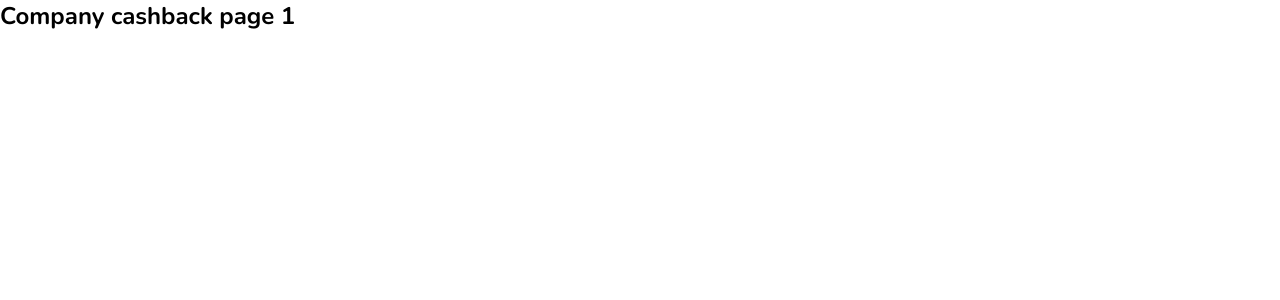
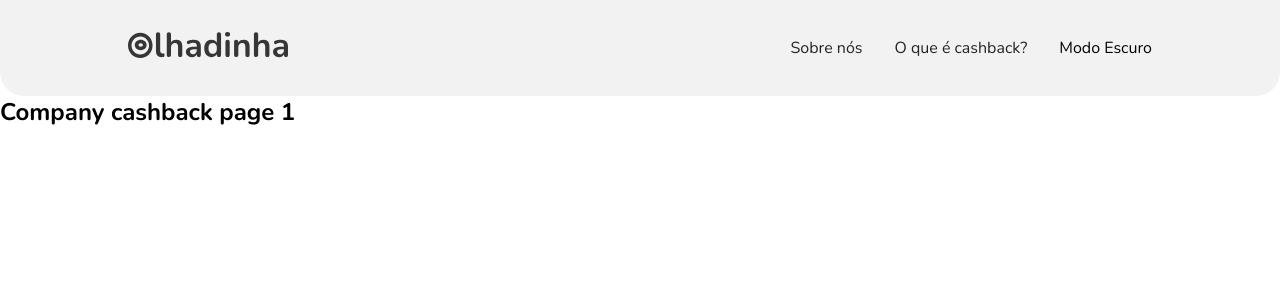
Before and after one commit to Olhadinha/olhadinha-front-end, a React (Vite) app: page /search/1 in a window 1280 px wide. Shown: the top 300 px of the page. Built offline with nearby package versions, Linux system fonts and the light colour scheme.

Commit message:
Feat: add header

```diff
--- a/src/pages/CompanyCashback/index.tsx
+++ b/src/pages/CompanyCashback/index.tsx
@@ -1,9 +1,11 @@
 import { useParams } from "react-router-dom";
+import Header from "../../components/Header";
 
 export default function CompanyCashback() {
     const params = useParams();
     return (
         <>
+            <Header />
             <h2>Company cashback page {params.companyCashback}</h2>
         </>
     );
```
